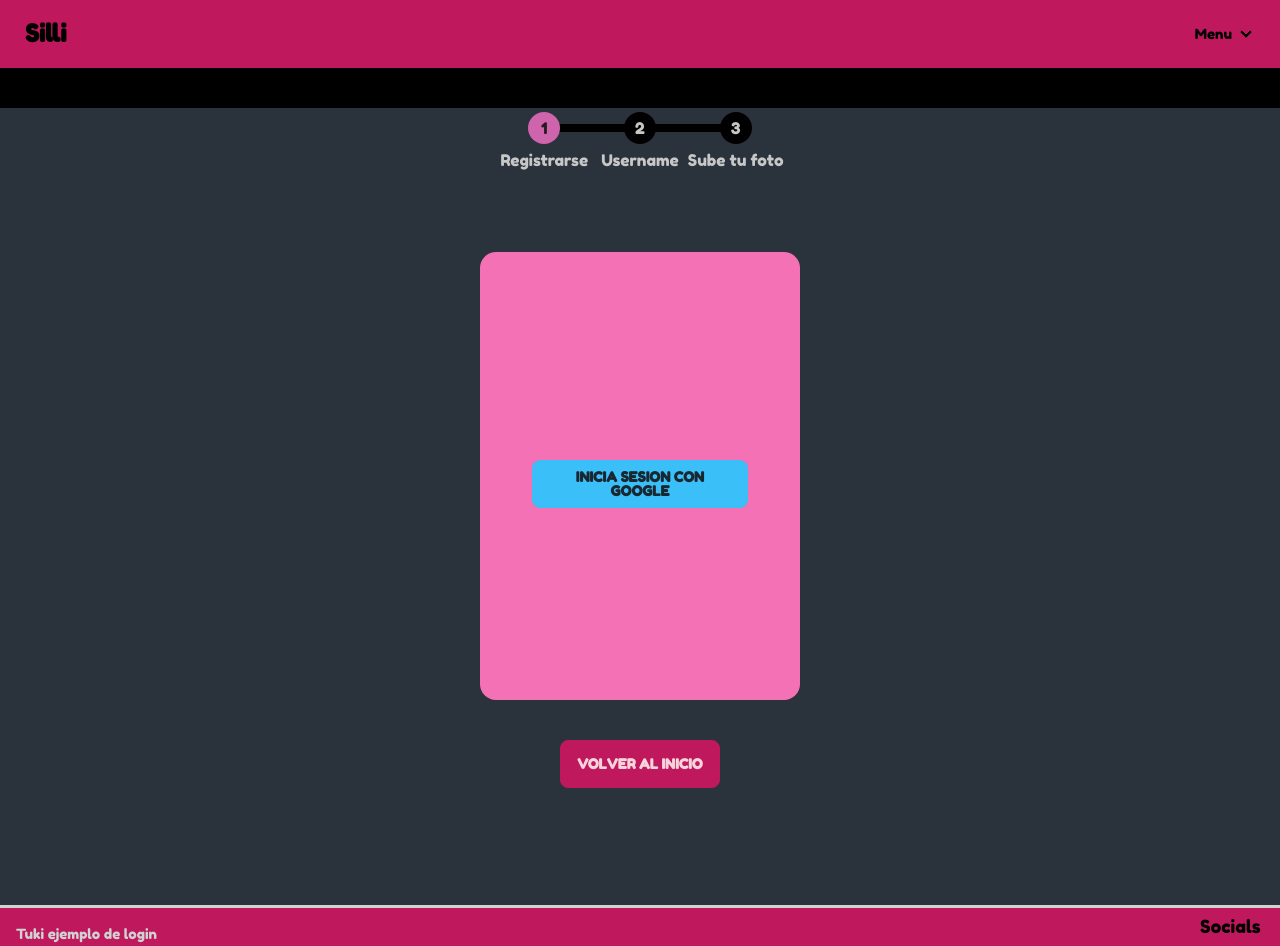
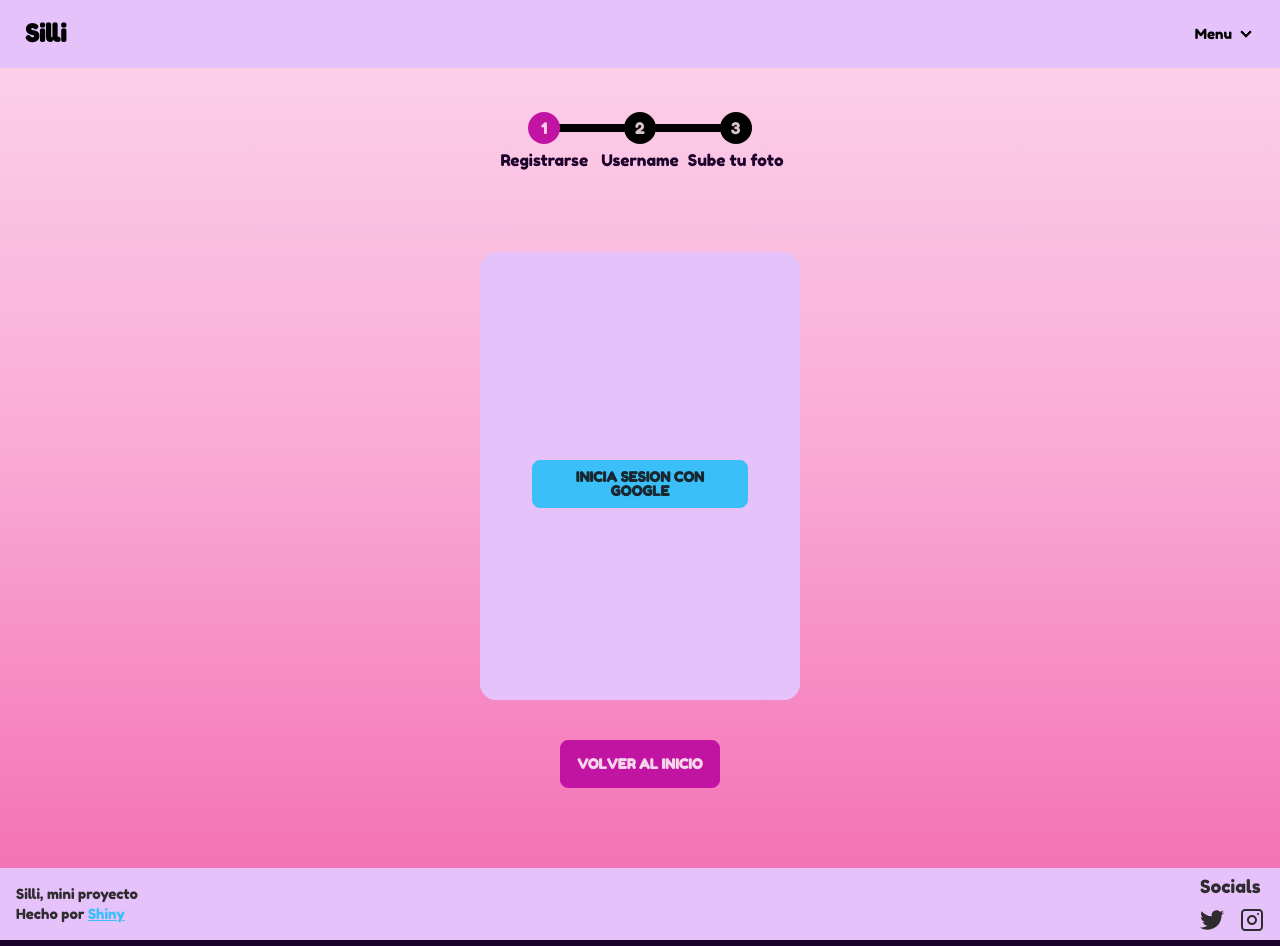
Before and after one commit to ShinyBread/Silli-Project, a SvelteKit app: page /login in a window 1280 px wide. Shown: the top 946 px of the page. Built offline with nearby package versions, Linux system fonts and the light colour scheme; no server answers.

Commit message:
css changes

```diff
--- a/src/lib/components/Footer.svelte
+++ b/src/lib/components/Footer.svelte
@@ -1,9 +1,9 @@
-<footer class="footer bg-secondary text-neutral-content flex justify-between outline">
+<footer class="footer bg-secondary text-neutral-content flex justify-between">
   <div class="mx-4 my-4">
-      <p>Tuki ejemplo de login<br/>Hecho por <a href="https://github.com/ShinyBread" class="link link-info">Shiny</a></p>
+      <p>Silli, mini proyecto<br/>Hecho por <a href="https://github.com/ShinyBread" class="link link-info">Shiny</a></p>
   </div>
   <section class="mx-4">
-      <p class="text-black text-lg mt-1">Socials</p>
+      <p class="text-lg mt-1">Socials</p>
       <div class="grid grid-flow-col gap-4">
           <a href="https://twitter.com/_ShinyBread_">
               <svg xmlns="http://www.w3.org/2000/svg" width="24" height="24" viewBox="0 0 24 24" class="fill-current">
--- a/src/lib/components/NavBar.svelte
+++ b/src/lib/components/NavBar.svelte
@@ -10,7 +10,7 @@ onMount(() => {
     opacity = 1 - scrollHeight / navbarHeight;
 
     if (opacity < 0) {
-      opacity = 0.85;
+      opacity = 0.75;
     }
 
     if (navbar) {
@@ -31,7 +31,7 @@ onMount(() => {
     <ul class="menu menu-horizontal">
       <li>
         <details>
-          <summary class="text-black">
+          <summary class="text-black hover:text-primary">
             Menu
           </summary>
           <ul class="p-2 bg-accent top-10">
--- a/src/lib/components/UsernameForm.svelte
+++ b/src/lib/components/UsernameForm.svelte
@@ -58,7 +58,7 @@
     <input
     type="text"
     placeholder="Tuki ejemplo..."
-    class="input input-success hover:input-bordered w-full max-w-xs mt-10"
+    class="input input-success hover:input-bordered w-full max-w-xs mt-10 text-info"
     bind:value={username}
     on:input={checkAvailability}
     class:input-error={(!isValid && isTouched)}
@@ -75,13 +75,13 @@
         {/if}
 
         {#if !isValid && isTouched}
-          <p class="text-warning text-sm">
+          <p class="text-sm">
             Asegurate que tenga entre 3-16 caracteres y sea alfanumerico!
           </p>
         {/if}
 
         {#if isValid && !isAvailable && !loading}
-          <p class="text-green text-sm">
+          <p class="text-sm">
             {username} no esta disponible :c
           </p>
         {/if}
--- a/src/routes/+layout.svelte
+++ b/src/routes/+layout.svelte
@@ -3,8 +3,9 @@
     import NavBar from "$lib/components/NavBar.svelte";
     import Footer from "$lib/components/Footer.svelte";
 </script>
+
 <NavBar></NavBar>
-<body class="min-h-screen bg-neutral">
-    <slot />
-</body>
+    <body class="min-h-screen bg-gradient-to-b from-pink-200 via-pink-300 to-pink-400 pt-10">
+        <slot />
+    </body>
 <Footer></Footer>
--- a/src/routes/+page.svelte
+++ b/src/routes/+page.svelte
@@ -4,12 +4,12 @@
 <div class="hero min-h-screen">
   <div class="hero-content text-center">
     <div class="max-w-md">
-      <h1 class="text-5xl font-bold">Tuki-Proyecto</h1>
-      <p class="py-6">Estaba la pájara pinta,
+      <h1 class="text-6xl font-bold text-base-100">Silli</h1>
+      <p class="py-6 text-base-100">Estaba la pájara pinta,
           Sentada en su verde limón,
           Con el pico cortaba la rama,
           Con la rama cortaba la flor.</p>
-      <button class="btn btn-accent text-black"><a href="./login">Acceder al Login</a></button>
+      <button class="btn btn-secondary text-base-100"><a href="./login">Acceder al Login</a></button>
     </div>
   </div>
 </div>
--- a/src/routes/login/+layout.svelte
+++ b/src/routes/login/+layout.svelte
@@ -3,7 +3,7 @@
     import AnimatedRoute from "$lib/components/AnimatedRoute.svelte";
 </script>
 
-<div class="items-center text-center mt-10">
+<div class="items-center text-center text-base-100">
     <ul class="steps">
         <li class="step step-primary">Registrarse</li>
         <li class="step"
@@ -18,13 +18,13 @@
 </div>
 
 <AnimatedRoute>
-        <div class="flex flex-col items-center justify-center mt-20">
-            <section class="card h-full sm:w-3/4 md:w-1/2 lg:w-1/2 xl:w-1/4 2xl:w-1/5 min-h-[35vw]  bg-accent text-neutral-content mx-auto items-center text-center p-5">
+        <div class="flex flex-col items-center justify-center mt-20 text-base-100">
+            <section class="card h-full sm:w-3/4 md:w-1/2 lg:w-1/2 xl:w-1/4 2xl:w-1/5 min-h-[35vw]  bg-secondary text-neutral-content mx-auto items-center text-center p-5">
                 <div class="card-body flex items-center justify-center">
                     <slot />
                 </div>
 
             </section>
-                <button class="btn btn-secondary mt-10"><a href="./">Volver al Inicio</a></button>
+                <button class="btn btn-primary mt-10 hover:btn-secondary"><a href="./">Volver al Inicio</a></button>
         </div>
 </AnimatedRoute>
--- a/src/routes/login/+page.svelte
+++ b/src/routes/login/+page.svelte
@@ -18,8 +18,8 @@
             <p>Has iniciado sesion !</p>
             <svg xmlns="http://www.w3.org/2000/svg" class="stroke-current shrink-0 h-5 w-5" fill="none" viewBox="0 0 24 24"><path stroke-linecap="round" stroke-linejoin="round" stroke-width="2" d="M9 12l2 2 4-4m6 2a9 9 0 11-18 0 9 9 0 0118 0z" /></svg>
           </div>
-        <button class="btn btn-danger mt-5"on:click={()=> signOut(auth)}>Cerrar sesion</button>
-        <button class="btn btn-info mt-5"><a href="login/username">Continuar ></a></button>
+        <button class="btn btn-base mt-5 hover:btn-secondary"on:click={()=> signOut(auth)}>Cerrar sesion</button>
+        <button class="btn btn-primary mt-5 hover:btn-accent"><a href="login/username">Continuar ></a></button>
     {:else}
         <button class="btn btn-info mt-4" on:click={signInWithGoogle}>Inicia sesion con Google</button>
     {/if}
--- a/src/routes/login/username/+page.svelte
+++ b/src/routes/login/username/+page.svelte
@@ -6,5 +6,5 @@
 <AuthCheck>
     <h1 class="text-xl p-5">Escribe tu nick</h1>
     <UsernameForm />
-    <button class="btn btn-secondary mt-20"><a href="/login">Atras</a></button>
+    <button class="btn btn-accent mt-10"><a href="/login">Atras</a></button>
 </AuthCheck>
--- a/tailwind.config.js
+++ b/tailwind.config.js
@@ -5,11 +5,11 @@ module.exports = {
     themes: [
       {
         mytheme: {
-          "primary": "#CE64AB",
-          "secondary": "#be185d",
-          "accent": "#f472b6",
-          "neutral": "#2a323c",
-          "base-100": "#000000",
+          "primary": "#C214A2",
+          "secondary": "#E6C2FA",
+          "accent": "#9613DD",
+          "neutral": "#F4E2FE",
+          "base-100": "#1D022C",
           "info": "#3abff8",
           "success": "#36d399",
           "warning": "#fbbd23",
```
